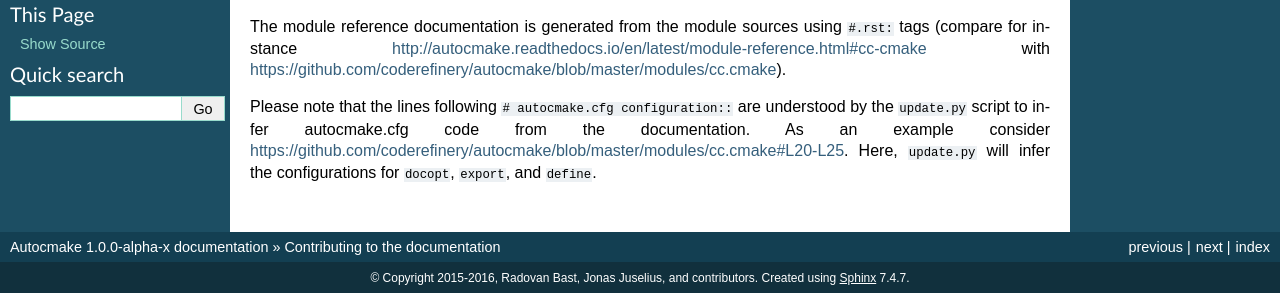
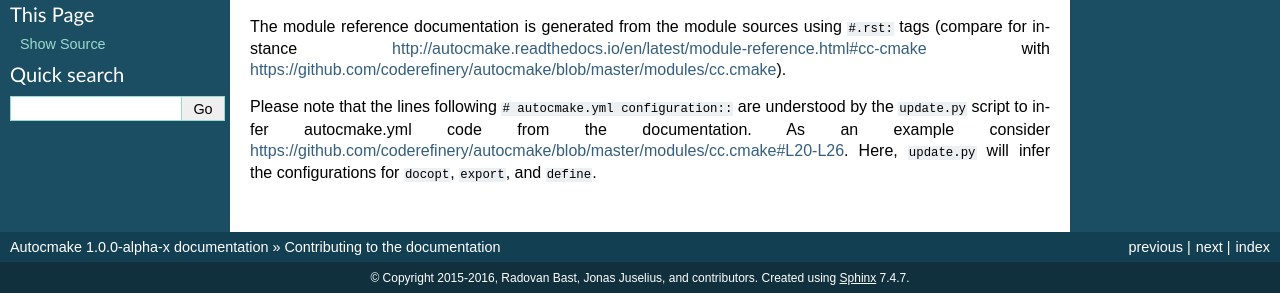
Before and after one commit to dev-cafe/autocmake, a Sphinx documentation site: the page built from doc/contributors/doc.rst, in a window 1280 px wide. Shown: the part 149-442 px from the top of the page. Built offline with Sphinx 7.4.7, drawn with Linux system fonts in a browser that asks for light colours.

Commit message:
update documentation after change to yml

```diff
--- a/doc/contributors/doc.rst
+++ b/doc/contributors/doc.rst
@@ -12,9 +12,9 @@ The module reference documentation is generated from the module sources using
 http://autocmake.readthedocs.io/en/latest/module-reference.html#cc-cmake with
 https://github.com/coderefinery/autocmake/blob/master/modules/cc.cmake).
 
-Please note that the lines following ``# autocmake.cfg configuration::`` are
-understood by the ``update.py`` script to infer autocmake.cfg code from the
+Please note that the lines following ``# autocmake.yml configuration::`` are
+understood by the ``update.py`` script to infer autocmake.yml code from the
 documentation.  As an example consider
-https://github.com/coderefinery/autocmake/blob/master/modules/cc.cmake#L20-L25.
+https://github.com/coderefinery/autocmake/blob/master/modules/cc.cmake#L20-L26.
 Here, ``update.py`` will infer the configurations for ``docopt``, ``export``,
 and ``define``.
```
